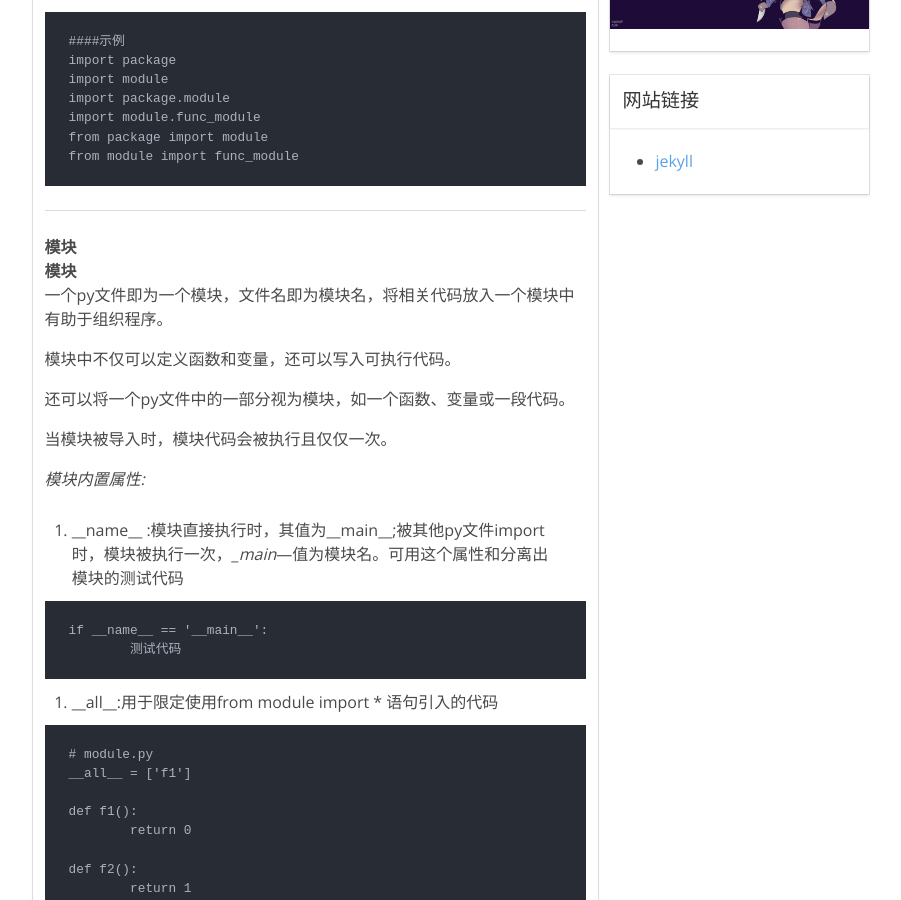
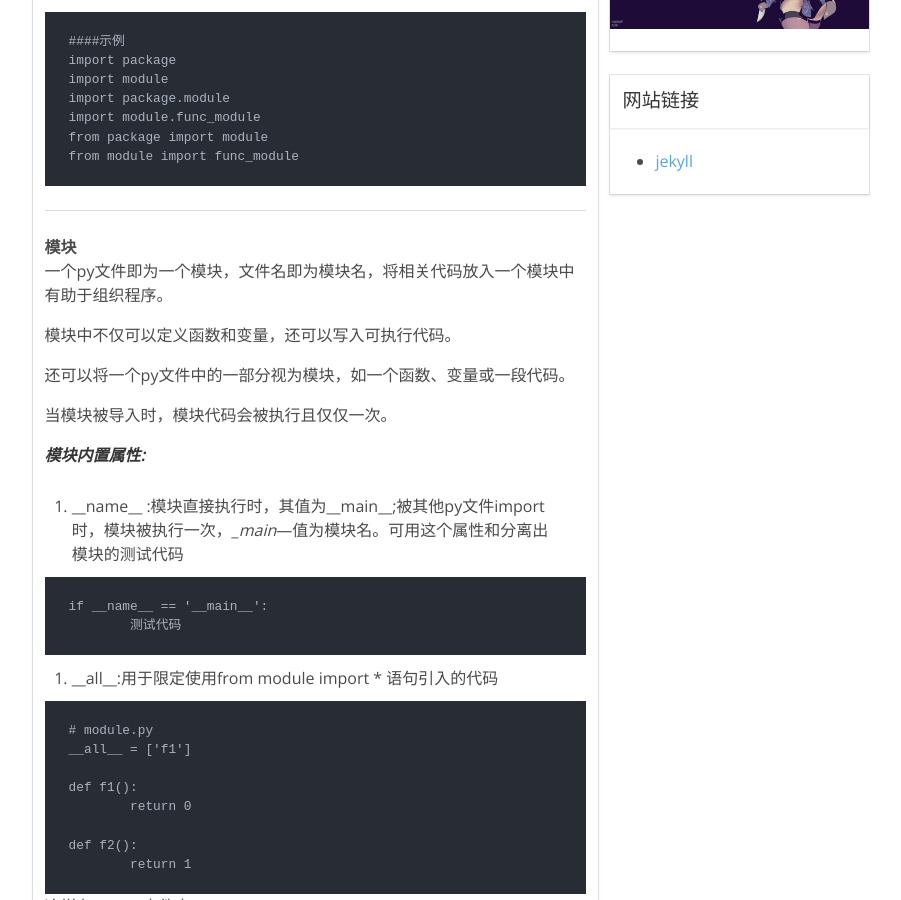
Before and after one commit to Ghivern/Ghivern.github.io, a Jekyll site: the page built from _posts/Python/2019-8-29-module-and-package.md, in a window 1280 px wide and 900 px high, scrolled down 582 px. Shown: the whole window, without its empty margins (183-1084 px from the left). Built offline with Jekyll 4.4.1, drawn with Linux system fonts in a browser that asks for light colours; comment, search, counter and statistics services are not loaded.

````diff
--- a/_posts/Python/2019-8-29-module-and-package.md
+++ b/_posts/Python/2019-8-29-module-and-package.md
@@ -4,11 +4,11 @@
 tags: [Python]
 ---
 
->此篇文章记录关于Python中的模块和包的概念、包的结构、包和模块的引入方法。
+> 此篇文章记录关于Python中的模块和包的概念、包的结构、包和模块的引入方法。
 
 -------------------------------
 
-# 引入包和模块
+## 引入包和模块
 
 两种语句：
 
@@ -27,9 +27,7 @@
 
 ------------------------------
 
-<h4>模块</h4>
-
-<h2>模块</h2>
+## 模块
 
 一个py文件即为一个模块，文件名即为模块名，将相关代码放入一个模块中有助于组织程序。
 
@@ -39,7 +37,7 @@
 
 当模块被导入时，模块代码会被执行且仅仅一次。
 
-_模块内置属性:_
+***模块内置属性:***
 
 1. \_\_name\_\_ :模块直接执行时，其值为__main__;被其他py文件import时，模块被执行一次，__main_—值为模块名。可用这个属性和分离出模块的测试代码
 
@@ -68,7 +66,7 @@
 f2() #不能执行
 ```
 
-_模块补充函数:_
+***模块补充函数:***
 
 * dir() :返回编译完成字节码文件中所有函数、变量、类名组成的列表。
 * sys.path :返回当前环境的PYTHONPATH组成的列表
@@ -76,7 +74,7 @@
 
 --------------------------------------
 
-# 包
+## 包
 
 一个包含有__init__.py文件夹的文件夹即可认为是一个包，包内可以包含模块和子包。
 
````
Also changed, not shown: _posts/Markdown/2019-8-28-simple-programer.md (+8 -8 lines).
